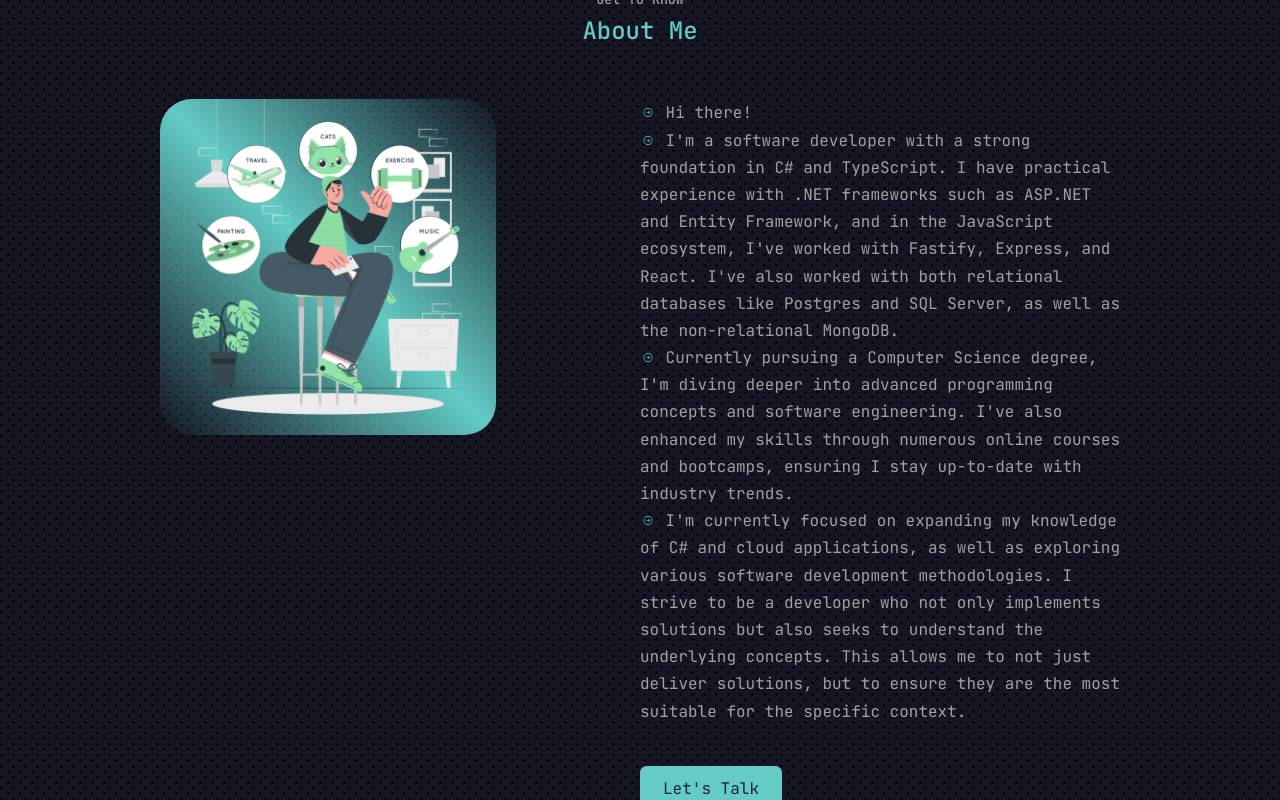
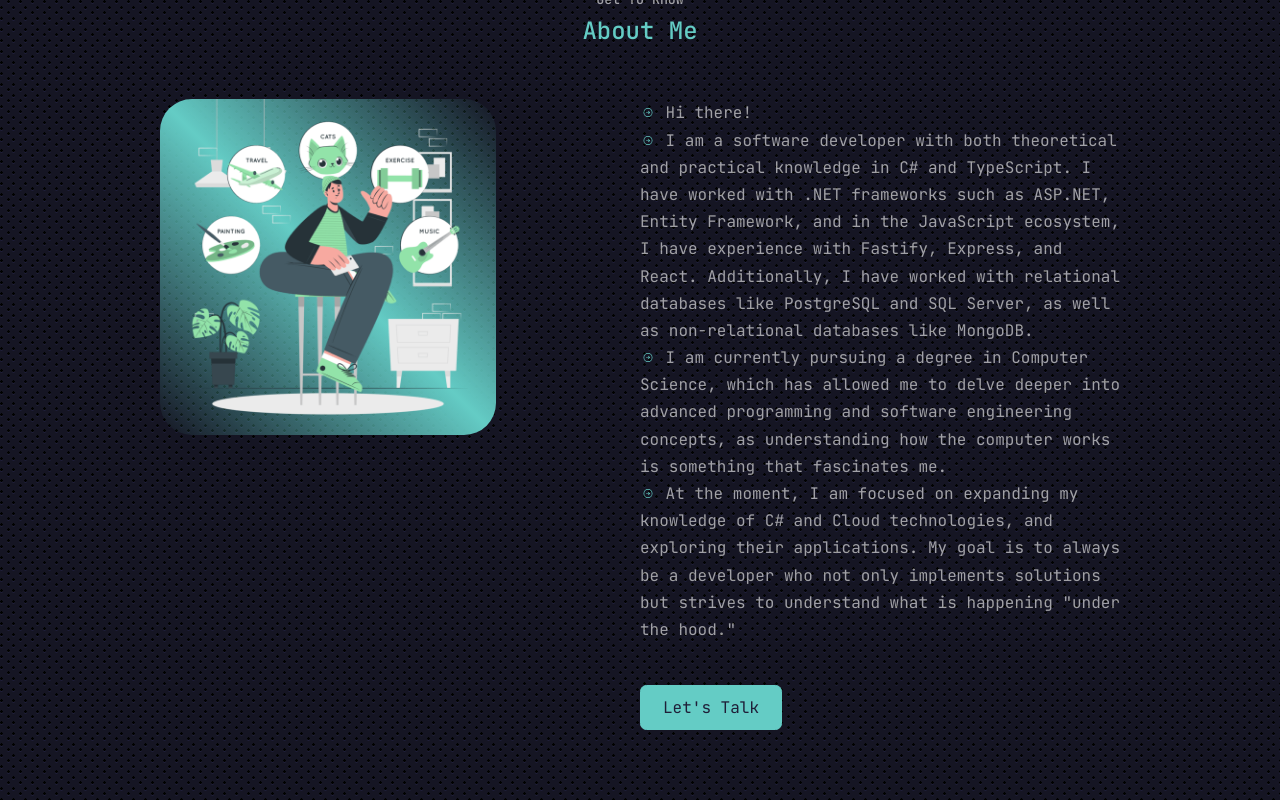
Before and after one commit to tiago0214/tiago-portfolio, a React (Vite) app: page / in a window 1280 px wide. Shown: the part 940-1740 px from the top of the page. Built offline with nearby package versions, Linux system fonts and the light colour scheme.

Commit message:
change: about text

```diff
--- a/src/components/About/index.tsx
+++ b/src/components/About/index.tsx
@@ -52,9 +52,9 @@ export function About(){
           <AboutParagraph>
 
             <p><ArrowCircleRight/> {idiomPage.about.text1}</p>
-            <p><ArrowCircleRight/>  {idiomPage.about.text2}</p>
-            <p><ArrowCircleRight/>  {idiomPage.about.text3}</p>
-            <p><ArrowCircleRight/>  {idiomPage.about.text4}</p>
+            <p><ArrowCircleRight/> {idiomPage.about.text2}</p>
+            <p><ArrowCircleRight/> {idiomPage.about.text3}</p>
+            <p><ArrowCircleRight/> {idiomPage.about.text4}</p>
 
           </AboutParagraph>
           <a href="#contact" className="btn btn-primary">{idiomPage.about.letsTalk}</a>
--- a/src/language/en.json
+++ b/src/language/en.json
@@ -9,9 +9,9 @@
     "getToKnow": "Get To Know",
     "aboutMe": "About Me",
     "text1": "Hi there!",
-    "text2": "I'm a software developer with a strong foundation in C# and TypeScript. I have practical experience with .NET frameworks such as ASP.NET and Entity Framework, and in the JavaScript ecosystem, I've worked with Fastify, Express, and React. I've also worked with both relational databases like Postgres and SQL Server, as well as the non-relational MongoDB.",
-    "text3": "Currently pursuing a Computer Science degree, I'm diving deeper into advanced programming concepts and software engineering. I've also enhanced my skills through numerous online courses and bootcamps, ensuring I stay up-to-date with industry trends.",
-    "text4": "I'm currently focused on expanding my knowledge of C# and cloud applications, as well as exploring various software development methodologies. I strive to be a developer who not only implements solutions but also seeks to understand the underlying concepts. This allows me to not just deliver solutions, but to ensure they are the most suitable for the specific context.",
+    "text2": "I am a software developer with both theoretical and practical knowledge in C# and TypeScript. I have worked with .NET frameworks such as ASP.NET, Entity Framework, and in the JavaScript ecosystem, I have experience with Fastify, Express, and React. Additionally, I have worked with relational databases like PostgreSQL and SQL Server, as well as non-relational databases like MongoDB.",
+    "text3": "I am currently pursuing a degree in Computer Science, which has allowed me to delve deeper into advanced programming and software engineering concepts, as understanding how the computer works is something that fascinates me.",
+    "text4": "At the moment, I am focused on expanding my knowledge of C# and Cloud technologies, and exploring their applications. My goal is to always be a developer who not only implements solutions but strives to understand what is happening \"under the hood.\"",
     "letsTalk": "Let's Talk"
   },
   "experience": {
--- a/src/language/pt.json
+++ b/src/language/pt.json
@@ -10,9 +10,9 @@
     "getToKnow": "Conheça",
     "aboutMe": "Sobre Mim",
     "text1": "Olá!",
-    "text2": "Sou desenvolvedor de software com conhecimento teórico e prático em C# e Typescript. Atuei com frameworks .NET, ASP.NET, Entity Framework, e na família do JavaScript, atuei com Fastify, Express e React, como também, bancos de dados relacionais: Postgres e SQL Server, e não relacional: mongoDB.",
-    "text3": "Estou cursando ciências da computação, e com isso aproveitando para aprofundar em conceitos mais avançados de programação e engenharia de software. Minhas habilidades foram aperfeiçoadas também através da participação em diversos cursos e bootcamps online, o que me permite que eu me mantenha atualizado com as tendências de mercado.",
-    "text4": "Atualmente estou aprofundando meus conhecimentos em C# e Cloud, e suas aplicações. Como também em metodologias que orientam o desenvolvimento de software. Busco ser um desenvolvedor que não somente aplica uma solução, mas que busca entender o que está acontecendo \"por baixo dos panos\", para não apenas implementar soluções, mas para garantir que sejam as mais adequadas para aquele contexto.",
+    "text2": "Sou desenvolvedor de software com conhecimento teórico e prático em C# e Typescript. Atuei com frameworks .NET, ASP.NET, Entity Framework, e na família JavaScript, atuei com Fastify, Express e React, como também, bancos de dados relacionais: Postgres e SQL Server, e não relacional: mongoDB.",
+    "text3": "Estou cursando ciências da computação, e com isso aproveitando para aprofundar em conceitos mais avançados de programação e engenharia de software. Pois, entender o funcionamento do computador é algo que me fascina.",
+    "text4": "Atualmente estou me dedicando a aprofundar meus conhecimentos em C# e Cloud, e explorando suas aplicações. Para sempre buscar ser um desenvolvedor que não somente aplica uma solução, mas que busca entender o que está acontecendo \"por baixo dos panos\".",
     "letsTalk": "Vamos Conversar"
   },
   "experience": {
```
